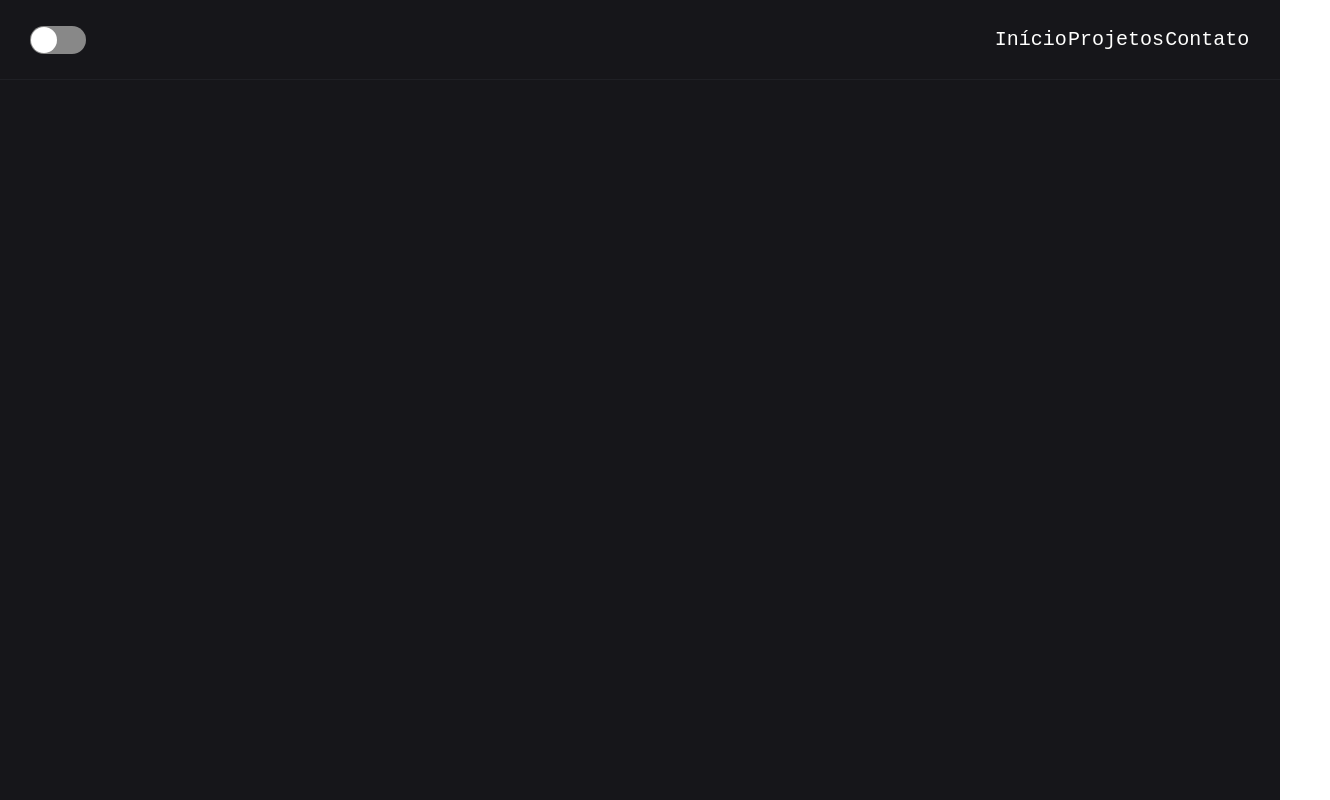
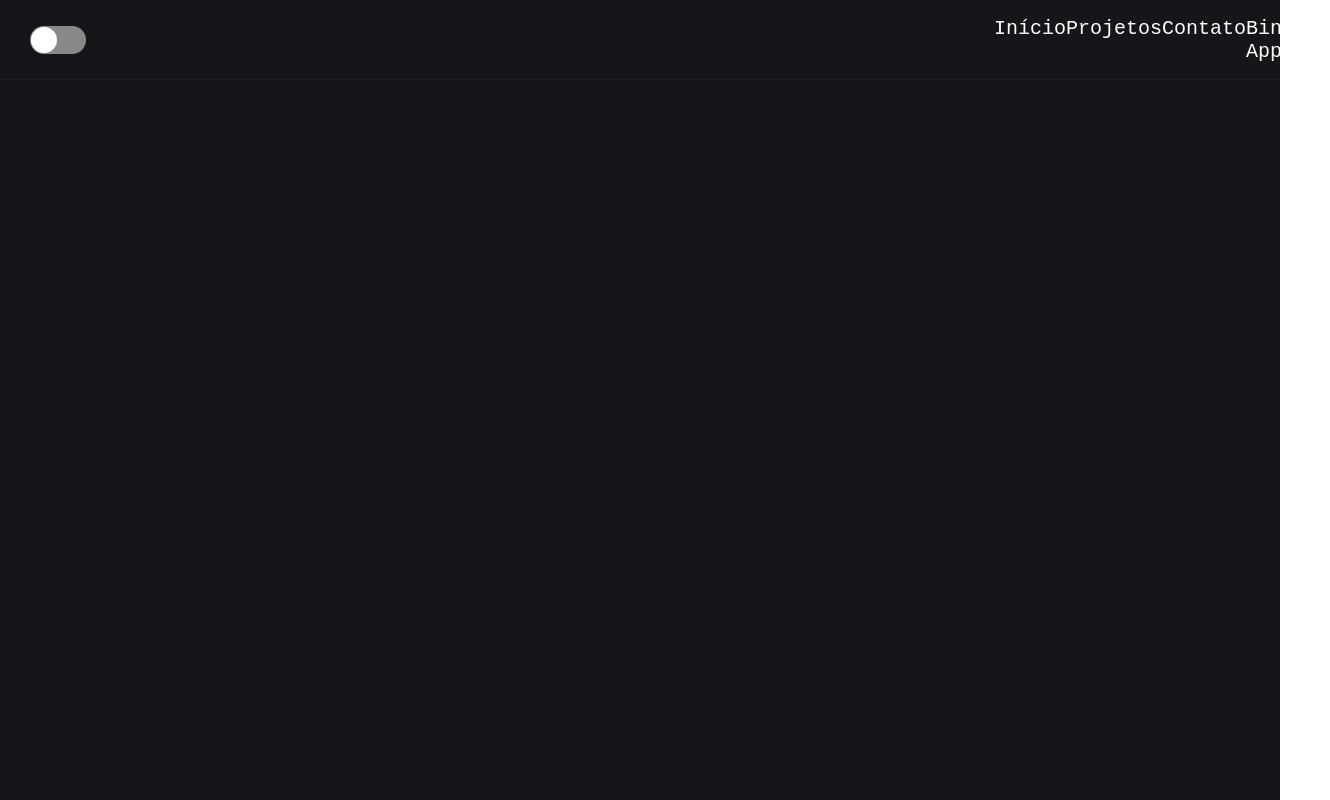
Before and after one commit to Hugosomers/portfolio, a React (Create React App) app: page / in a window 1280 px wide. Shown: the whole page, 1330 px wide, since content can reach past the window. Built offline with nearby package versions, Linux system fonts and the light colour scheme.

Commit message:
Creating Binemon App
Parte no portfólio destinado à um projeto pessoal com alguns amigos e parceiros.
O objetivo deste projeto é buscar na API de um jogo, informações sobre os heróis que existem dentro dele.

```diff
--- a/src/components/Header/Header.jsx
+++ b/src/components/Header/Header.jsx
@@ -49,6 +49,14 @@ export default function Header() {
         >
           Contato
         </NavLink>
+
+        <NavLink
+          exact to="/portfolio/binemonApp"
+          className={headerStyles.navLink}
+          activeClassName={headerStyles.activeNavLink}
+        >
+          Binemon App
+        </NavLink>
       </nav>
     </header>
   )
```
